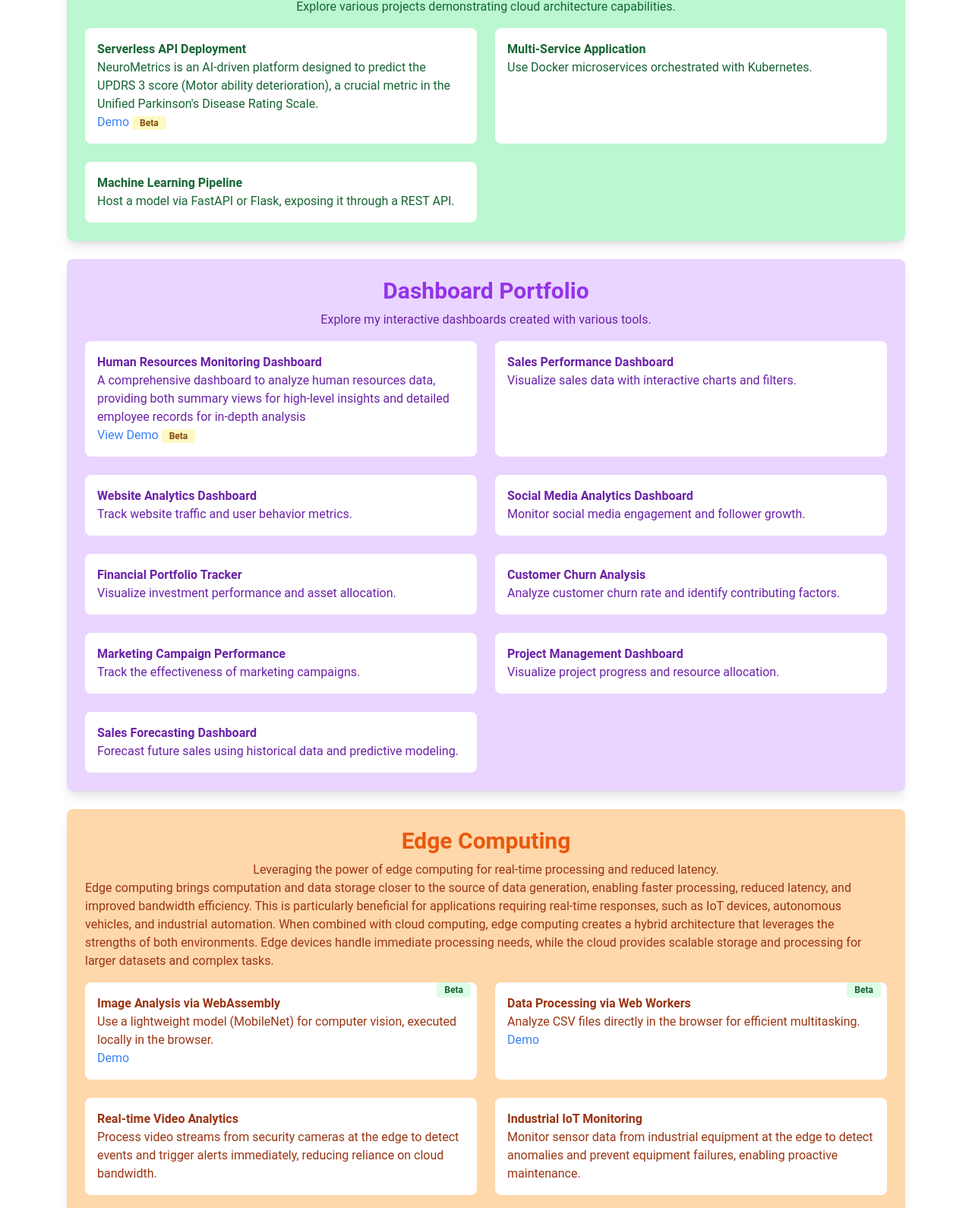
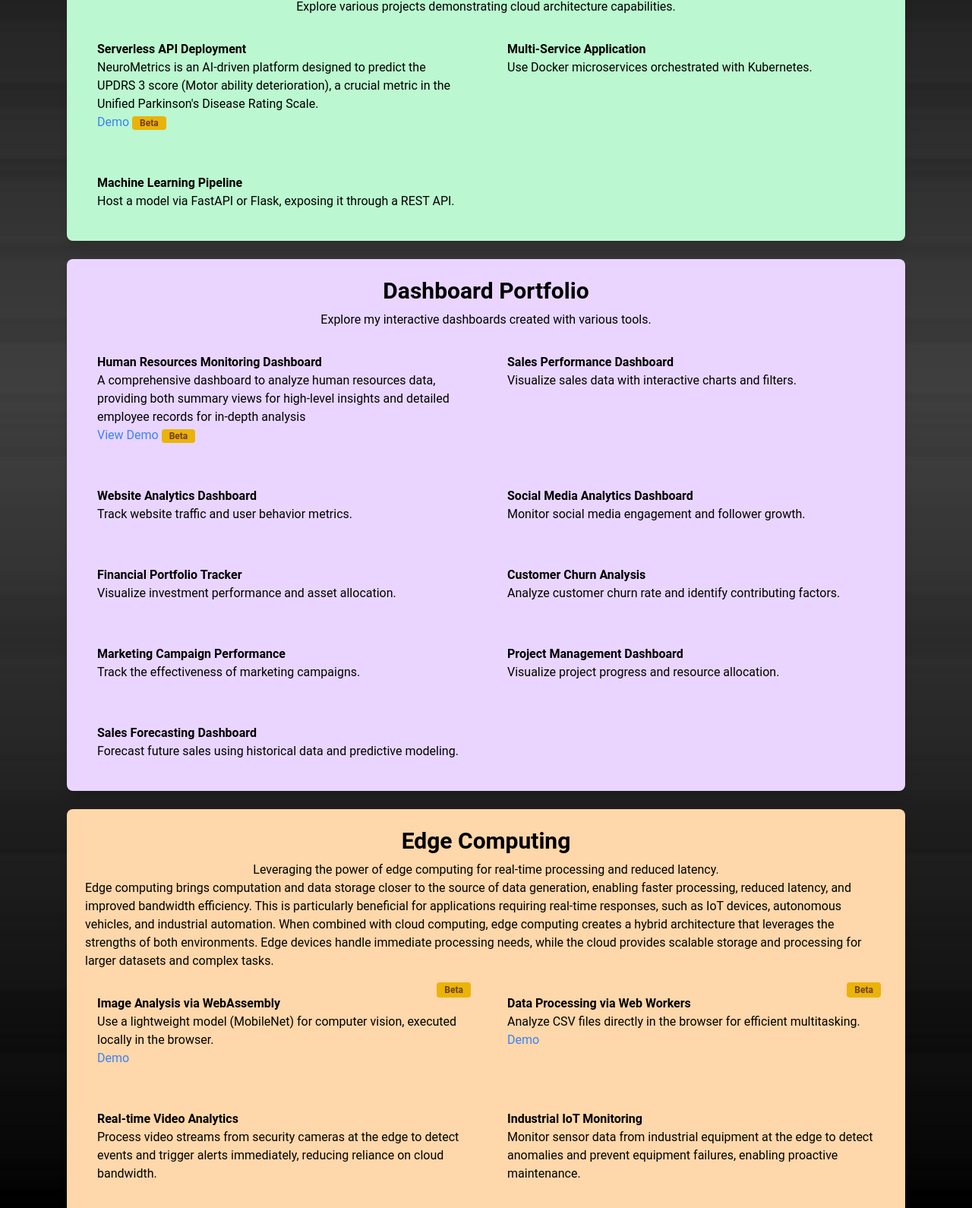
Before and after one commit to azizharouna/portfolio, a plain HTML site: page index.html in a window 1280 px wide. Shown: the part 707-2297 px from the top of the page at 76% size. Drawn offline with nearby package versions, Linux system fonts and the light colour scheme.

Commit message:
enhanced the background

```diff
--- a/index.html
+++ b/index.html
@@ -5,134 +5,143 @@
     <script src="https://cdn.tailwindcss.com?plugins=forms,typography"></script>
     <script src="https://unpkg.com/unlazy@0.11.3/dist/unlazy.with-hashing.iife.js" defer init></script>
     <link rel="stylesheet" href="static/styles.css">
+    <style>
+      .accent-link {
+        color: var(--accent);
+      }
+      .destructive-label {
+        color: var(--destructive-foreground);
+        background-color: var(--destructive);
+      }
+    </style>
   </head>
-  <body>
+  <body style="background-image: url('static/data.webp'); background-size: cover; background-repeat: no-repeat;">
     <header class="bg-primary text-primary-foreground py-8 px-4 md:px-0">
       <h1 class="text-4xl font-bold text-center">Hello World! I'm Abdoul Aziz Moussa 👋</h1>
-      <p class="mt-4 text-center">Explore my data science repositories, cloud architecture diagrams, and dashboard portfolio below. Some sections are still under development.</p>
+      <p class="mt-4 text-center text-muted-foreground">Explore my data science repositories, cloud architecture diagrams, and dashboard portfolio below. Some sections are still under development.</p>
     </header>
     <nav class="bg-secondary text-secondary-foreground py-4 shadow-md">
       <ul class="flex justify-center space-x-6">
-        <li><a href="#data-science" class="hover:text-yellow-300 transition">Data Science</a></li>
-        <li><a href="#cloud-architecture" class="hover:text-yellow-300 transition">Cloud Architecture</a></li>
-        <li><a href="#edge-computing" class="hover:text-yellow-300 transition">Edge Computing</a></li>
-        <li><a href="#dashboard-portfolio" class="hover:text-yellow-300 transition">Dashboard Portfolio</a></li>
+        <li><a href="#data-science" class="hover:text-primary transition">Data Science</a></li>
+        <li><a href="#cloud-architecture" class="hover:text-primary transition">Cloud Architecture</a></li>
+        <li><a href="#edge-computing" class="hover:text-primary transition">Edge Computing</a></li>
+        <li><a href="#dashboard-portfolio" class="hover:text-primary transition">Dashboard Portfolio</a></li>
       </ul>
     </nav>
     <main class="max-w-6xl mx-auto p-6">
-      <section id="data-science" class="bg-blue-200 text-blue-800 shadow-lg rounded-lg p-6 mb-6">
-        <h2 class="text-3xl font-semibold text-center text-blue-600">Data Science Repositories</h2>
-        <p class="mt-2 text-center">Explore my data science projects, including notebooks and GitHub repositories.</p>
+      <section id="data-science" class="bg-blue-200 text-card-foreground shadow-lg rounded-lg p-6 mb-6">
+        <h2 class="text-3xl font-semibold text-center text-primary">Data Science Repositories</h2>
+        <p class="mt-2 text-center text-muted-foreground">Explore my data science projects, including notebooks and GitHub repositories.</p>
         <div class="grid grid-cols-1 md:grid-cols-2 gap-6 mt-4">
-          <div class="bg-white p-4 rounded-lg hover:bg-blue-300 transition">
+          <div class="bg-muted p-4 rounded-lg hover:bg-accent transition">
             <h4 class="font-semibold">NeuroMetrics</h4>
-            <p>An AI-driven platform to predict the UPDRS 3 score for Parkinson's disease.</p>
+            <p class="text-muted-foreground">An AI-driven platform to predict the UPDRS 3 score for Parkinson's disease.</p>
             <a href="https://github.com/azizharouna/NeuroMetrics" class="text-blue-500 hover:underline">View on GitHub</a>
           </div>
-          <div class="bg-white p-4 rounded-lg hover:bg-blue-300 transition">
+          <div class="bg-muted p-4 rounded-lg hover:bg-accent transition">
             <h4 class="font-semibold">Film Feedback AI</h4>
-            <p>A sentiment analysis project to classify movie reviews.</p>
+             <p class="text-muted-foreground">A sentiment analysis project to classify movie reviews.</p>
             <a href="https://github.com/azizharouna/Film-Feedback-AI" class="text-blue-500 hover:underline">View on GitHub</a>
           </div>
-          <div class="bg-white p-4 rounded-lg hover:bg-blue-300 transition">
+          <div class="bg-muted p-4 rounded-lg hover:bg-accent transition">
             <h4 class="font-semibold">PneumoNet</h4>
-            <p>A deep learning project for pneumonia detection from chest X-rays.</p>
+             <p class="text-muted-foreground">A deep learning project for pneumonia detection from chest X-rays.</p>
             <a href="https://github.com/azizharouna/PneumoNet" class="text-blue-500 hover:underline">View on GitHub</a>
           </div>
         </div>
       </section>
 
-      <section id="cloud-architecture" class="bg-green-200 text-green-800 shadow-lg rounded-lg p-6 mb-6 relative">
-        <h2 class="text-3xl font-semibold text-center text-green-600">Cloud Architecture</h2>
-        <p class="mt-2 text-center">Explore various projects demonstrating cloud architecture capabilities.</p>
+      <section id="cloud-architecture" class="bg-green-200 text-card-foreground shadow-lg rounded-lg p-6 mb-6 relative">
+        <h2 class="text-3xl font-semibold text-center text-primary">Cloud Architecture</h2>
+        <p class="mt-2 text-center text-muted-foreground">Explore various projects demonstrating cloud architecture capabilities.</p>
 
         <div class="grid grid-cols-1 md:grid-cols-2 gap-6 mt-4">
-          <div class="bg-white p-4 rounded-lg hover:bg-green-300 transition">
+          <div class="bg-muted p-4 rounded-lg hover:bg-accent transition">
             <h4 class="font-semibold">Serverless API Deployment</h4>
-            <p>NeuroMetrics is an AI-driven platform designed to predict the UPDRS 3 score (Motor ability deterioration), a crucial metric in the Unified Parkinson's Disease Rating Scale.</p>
+             <p class="text-muted-foreground">NeuroMetrics is an AI-driven platform designed to predict the UPDRS 3 score (Motor ability deterioration), a crucial metric in the Unified Parkinson's Disease Rating Scale.</p>
             <a href="api.html" class="text-blue-500 hover:underline">Demo</a>
-            <span class="bg-yellow-100 text-yellow-800 text-xs font-semibold mr-2 px-2.5 py-0.5 rounded blinking">Beta</span>
+            <span class="bg-yellow-500 text-yellow-900 text-xs font-semibold mr-2 px-2.5 py-0.5 rounded blinking">Beta</span>
           </div>
-          <div class="bg-white p-4 rounded-lg hover:bg-green-300 transition">
+          <div class="bg-muted p-4 rounded-lg hover:bg-accent transition">
             <h4 class="font-semibold">Multi-Service Application</h4>
-            <p>Use Docker microservices orchestrated with Kubernetes.</p>
+             <p class="text-muted-foreground">Use Docker microservices orchestrated with Kubernetes.</p>
           </div>
-          <div class="bg-white p-4 rounded-lg hover:bg-green-300 transition">
+          <div class="bg-muted p-4 rounded-lg hover:bg-accent transition">
             <h4 class="font-semibold">Machine Learning Pipeline</h4>
-            <p>Host a model via FastAPI or Flask, exposing it through a REST API.</p>
+             <p class="text-muted-foreground">Host a model via FastAPI or Flask, exposing it through a REST API.</p>
           </div>
         </div>
       </section>
 
 
-      <section id="dashboard-portfolio" class="bg-purple-200 text-purple-800 shadow-lg rounded-lg p-6 mb-6 relative">
-        <h2 class="text-3xl font-semibold text-center text-purple-600">Dashboard Portfolio</h2>
-        <p class="mt-2 text-center">Explore my interactive dashboards created with various tools.</p>
+      <section id="dashboard-portfolio" class="bg-purple-200 text-card-foreground shadow-lg rounded-lg p-6 mb-6 relative">
+        <h2 class="text-3xl font-semibold text-center text-primary">Dashboard Portfolio</h2>
+        <p class="mt-2 text-center text-muted-foreground">Explore my interactive dashboards created with various tools.</p>
 
         <div class="grid grid-cols-1 md:grid-cols-2 gap-6 mt-4">
-          <div class="bg-white p-4 rounded-lg hover:bg-purple-300 transition relative">
+          <div class="bg-muted p-4 rounded-lg hover:bg-accent transition relative">
             <h4 class="font-semibold">Human Resources Monitoring Dashboard</h4>
-            <p>A comprehensive dashboard to analyze human resources data, providing both summary views for high-level insights and detailed employee records for in-depth analysis</p>
-            <a href="hrmd.html" class="text-blue-500 hover:underline">View Demo</a> <span class="bg-yellow-100 text-yellow-800 text-xs font-semibold mr-2 px-2.5 py-0.5 rounded blinking">Beta</span>
+             <p class="text-muted-foreground">A comprehensive dashboard to analyze human resources data, providing both summary views for high-level insights and detailed employee records for in-depth analysis</p>
+            <a href="hrmd.html" class="text-blue-500 hover:underline">View Demo</a> <span class="bg-yellow-500 text-yellow-900 text-xs font-semibold mr-2 px-2.5 py-0.5 rounded blinking">Beta</span>
           </div>
-          <div class="bg-white p-4 rounded-lg hover:bg-purple-300 transition">
+          <div class="bg-muted p-4 rounded-lg hover:bg-accent transition">
             <h4 class="font-semibold">Sales Performance Dashboard</h4>
-            <p>Visualize sales data with interactive charts and filters.</p>
+             <p class="text-muted-foreground">Visualize sales data with interactive charts and filters.</p>
           </div>
-          <div class="bg-white p-4 rounded-lg hover:bg-purple-300 transition">
+          <div class="bg-muted p-4 rounded-lg hover:bg-accent transition">
             <h4 class="font-semibold">Website Analytics Dashboard</h4>
-            <p>Track website traffic and user behavior metrics.</p>
+             <p class="text-muted-foreground">Track website traffic and user behavior metrics.</p>
           </div>
-          <div class="bg-white p-4 rounded-lg hover:bg-purple-300 transition">
+          <div class="bg-muted p-4 rounded-lg hover:bg-accent transition">
             <h4 class="font-semibold">Social Media Analytics Dashboard</h4>
-            <p>Monitor social media engagement and follower growth.</p>
+             <p class="text-muted-foreground">Monitor social media engagement and follower growth.</p>
           </div>
-          <div class="bg-white p-4 rounded-lg hover:bg-purple-300 transition">
+          <div class="bg-muted p-4 rounded-lg hover:bg-accent transition">
             <h4 class="font-semibold">Financial Portfolio Tracker</h4>
-            <p>Visualize investment performance and asset allocation.</p>
+             <p class="text-muted-foreground">Visualize investment performance and asset allocation.</p>
           </div>
-          <div class="bg-white p-4 rounded-lg hover:bg-purple-300 transition">
+          <div class="bg-muted p-4 rounded-lg hover:bg-accent transition">
             <h4 class="font-semibold">Customer Churn Analysis</h4>
-            <p>Analyze customer churn rate and identify contributing factors.</p>
+             <p class="text-muted-foreground">Analyze customer churn rate and identify contributing factors.</p>
           </div>
-          <div class="bg-white p-4 rounded-lg hover:bg-purple-300 transition">
+          <div class="bg-muted p-4 rounded-lg hover:bg-accent transition">
             <h4 class="font-semibold">Marketing Campaign Performance</h4>
-            <p>Track the effectiveness of marketing campaigns.</p>
+             <p class="text-muted-foreground">Track the effectiveness of marketing campaigns.</p>
           </div>
-          <div class="bg-white p-4 rounded-lg hover:bg-purple-300 transition">
+          <div class="bg-muted p-4 rounded-lg hover:bg-accent transition">
             <h4 class="font-semibold">Project Management Dashboard</h4>
-            <p>Visualize project progress and resource allocation.</p>
+             <p class="text-muted-foreground">Visualize project progress and resource allocation.</p>
           </div>
-          <div class="bg-white p-4 rounded-lg hover:bg-purple-300 transition">
+          <div class="bg-muted p-4 rounded-lg hover:bg-accent transition">
             <h4 class="font-semibold">Sales Forecasting Dashboard</h4>
-            <p>Forecast future sales using historical data and predictive modeling.</p>
+             <p class="text-muted-foreground">Forecast future sales using historical data and predictive modeling.</p>
           </div>
         </div>
       </section>
-      <section id="edge-computing" class="bg-orange-200 text-orange-800 shadow-lg rounded-lg p-6 mb-6">
-        <h2 class="text-3xl font-semibold text-center text-orange-600">Edge Computing</h2>
-        <p class="mt-2 text-center">Leveraging the power of edge computing for real-time processing and reduced latency.</p>
-        <p>Edge computing brings computation and data storage closer to the source of data generation, enabling faster processing, reduced latency, and improved bandwidth efficiency. This is particularly beneficial for applications requiring real-time responses, such as IoT devices, autonomous vehicles, and industrial automation. When combined with cloud computing, edge computing creates a hybrid architecture that leverages the strengths of both environments. Edge devices handle immediate processing needs, while the cloud provides scalable storage and processing for larger datasets and complex tasks.</p>
+      <section id="edge-computing" class="bg-orange-200 text-card-foreground shadow-lg rounded-lg p-6 mb-6">
+        <h2 class="text-3xl font-semibold text-center text-primary">Edge Computing</h2>
+        <p class="mt-2 text-center text-muted-foreground">Leveraging the power of edge computing for real-time processing and reduced latency.</p>
+        <p class="text-muted-foreground">Edge computing brings computation and data storage closer to the source of data generation, enabling faster processing, reduced latency, and improved bandwidth efficiency. This is particularly beneficial for applications requiring real-time responses, such as IoT devices, autonomous vehicles, and industrial automation. When combined with cloud computing, edge computing creates a hybrid architecture that leverages the strengths of both environments. Edge devices handle immediate processing needs, while the cloud provides scalable storage and processing for larger datasets and complex tasks.</p>
         <div class="grid grid-cols-1 md:grid-cols-2 gap-6 mt-4">
-          <div class="bg-white p-4 rounded-lg hover:bg-orange-300 transition relative">
+          <div class="bg-muted p-4 rounded-lg hover:bg-accent transition relative">
             <h4 class="font-semibold">Image Analysis via WebAssembly</h4>
-            <p>Use a lightweight model (MobileNet) for computer vision, executed locally in the browser.</p>
+             <p class="text-muted-foreground">Use a lightweight model (MobileNet) for computer vision, executed locally in the browser.</p>
             <a href="Real-Time-Object-Detection-UI.html" class="text-blue-500 hover:underline">Demo</a>
-            <span class="absolute top-0 right-0 bg-green-100 text-green-800 text-xs font-semibold mr-2 px-2.5 py-0.5 rounded blinking">Beta</span>
+            <span class="absolute top-0 right-0 bg-yellow-500 text-yellow-900 text-xs font-semibold mr-2 px-2.5 py-0.5 rounded blinking">Beta</span>
           </div>
-          <div class="bg-white p-4 rounded-lg hover:bg-orange-300 transition relative">
+          <div class="bg-muted p-4 rounded-lg hover:bg-accent transition relative">
             <h4 class="font-semibold">Data Processing via Web Workers</h4>
-            <p>Analyze CSV files directly in the browser for efficient multitasking.</p>
+             <p class="text-muted-foreground">Analyze CSV files directly in the browser for efficient multitasking.</p>
             <a href="csv-analyzer.html" class="text-blue-500 hover:underline">Demo</a>
-            <span class="absolute top-0 right-0 bg-green-100 text-green-800 text-xs font-semibold mr-2 px-2.5 py-0.5 rounded blinking">Beta</span>
+            <span class="absolute top-0 right-0 bg-yellow-500 text-yellow-900 text-xs font-semibold mr-2 px-2.5 py-0.5 rounded blinking">Beta</span>
           </div>
-          <div class="bg-white p-4 rounded-lg hover:bg-orange-300 transition">
+          <div class="bg-muted p-4 rounded-lg hover:bg-accent transition">
             <h4 class="font-semibold">Real-time Video Analytics</h4>
-            <p>Process video streams from security cameras at the edge to detect events and trigger alerts immediately, reducing reliance on cloud bandwidth.</p>
+             <p class="text-muted-foreground">Process video streams from security cameras at the edge to detect events and trigger alerts immediately, reducing reliance on cloud bandwidth.</p>
           </div>
-          <div class="bg-white p-4 rounded-lg hover:bg-orange-300 transition">
+          <div class="bg-muted p-4 rounded-lg hover:bg-accent transition">
             <h4 class="font-semibold">Industrial IoT Monitoring</h4>
-            <p>Monitor sensor data from industrial equipment at the edge to detect anomalies and prevent equipment failures, enabling proactive maintenance.</p>
+             <p class="text-muted-foreground">Monitor sensor data from industrial equipment at the edge to detect anomalies and prevent equipment failures, enabling proactive maintenance.</p>
           </div>
         </div>
       </section>
```
Also changed, not shown: static/styles.css (+9 -9 lines), static/data.webp (added), 1 other file.
